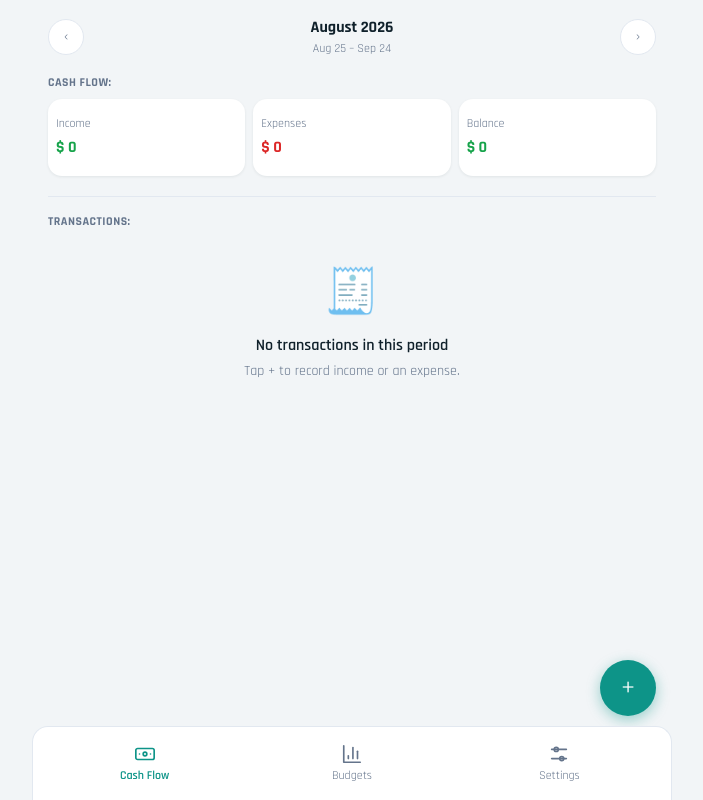
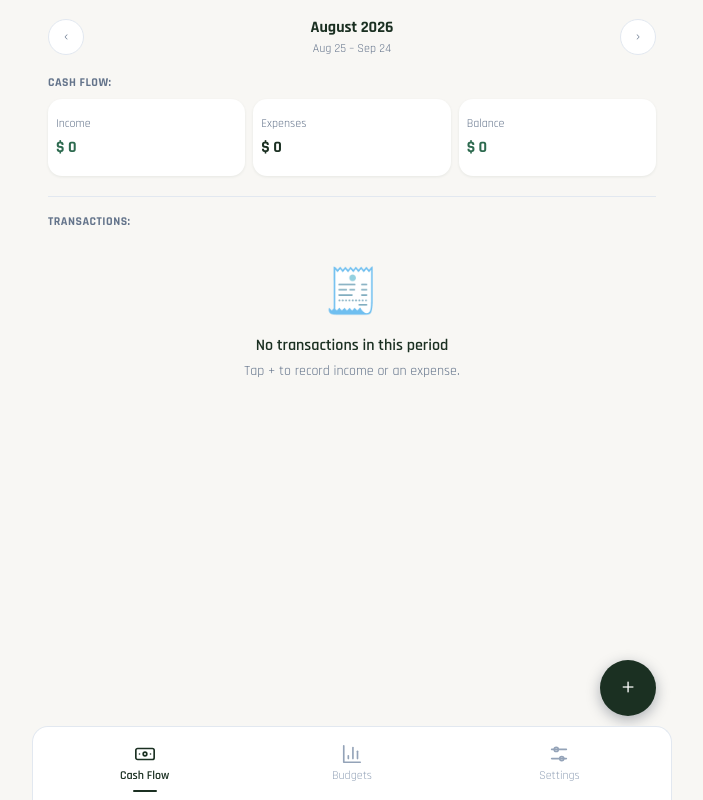
Before and after one commit to camichaves79/budget, a React (Vite) app: page / in a window 1280 px wide. Shown: the whole page, without its empty margins (288-991 px from the left). Built offline with nearby package versions, Linux system fonts and the light colour scheme.

Commit message:
Banknote palette: parchment canvas, engraving green ink, mint on-budget, copper over-budget; neutral expense amounts and tonal progress bars

```diff
--- a/index.html
+++ b/index.html
@@ -4,7 +4,7 @@
     <meta charset="UTF-8" />
     <link rel="icon" type="image/svg+xml" href="/favicon.svg" />
     <meta name="viewport" content="width=device-width, initial-scale=1.0, viewport-fit=cover" />
-    <meta name="theme-color" content="#0d9488" />
+    <meta name="theme-color" content="#1b3022" />
     <title>Budget — Personal Budget Tracker</title>
   </head>
   <body>
--- a/src/components/ProgressBar.tsx
+++ b/src/components/ProgressBar.tsx
@@ -1,7 +1,7 @@
 /**
- * Horizontal progress bar.
- * Default color is percentage-based: green up to 50%, yellow up to 95%,
- * red at 95% and beyond (including over-budget). Pass `color` to override.
+ * Horizontal progress bar with tonal (non traffic-light) states:
+ * mint fill 0–75%, engraving green 76–99%, copper at 100% and beyond.
+ * Pass `color` to override.
  */
 export function ProgressBar({
   value,
@@ -15,7 +15,7 @@ export function ProgressBar({
   const pct = max > 0 ? Math.min(100, Math.round((value / max) * 100)) : 0;
   const usage = max > 0 ? (value / max) * 100 : 0;
   const barColor =
-    color ?? (usage >= 95 ? 'var(--danger)' : usage > 50 ? 'var(--warning)' : 'var(--income)');
+    color ?? (usage >= 100 ? 'var(--terracotta)' : usage >= 76 ? 'var(--primary)' : 'var(--accent)');
   return (
     <div
       className="progress"
--- a/src/index.css
+++ b/src/index.css
@@ -24,19 +24,26 @@
 }
 
 :root {
-  --bg: #f2f5f7;
-  --surface: #ffffff;
-  --text: #10212b;
+  /* Core brand & base — "banknote" theme */
+  --primary: #1b3022; /* engraving green: nav, primary buttons, headings, ink */
+  --bg: #f8f7f4; /* parchment cream canvas */
+  --surface: #ffffff; /* cards, rows, sheets */
+  --text: #1b3022;
   --muted: #64748b;
   --border: #e2e8f0;
-  --accent: #0d9488;
-  --accent-soft: #ccfbf1;
-  --danger: #dc2626;
-  --danger-soft: #fee2e2;
-  --income: #16a34a;
-  --income-soft: #dcfce7;
-  --warning: #f59e0b;
-  --shadow: 0 1px 3px rgba(16, 33, 43, 0.08);
+  --tab-inactive: #94a3b8;
+  /* Budget status accents (tonal) */
+  --accent: #2d6a4f; /* mint security: on budget */
+  --accent-soft: #e9f2ed; /* mint tint */
+  --income: #2d6a4f; /* on-budget mint: positive/income */
+  --income-soft: #e9f2ed;
+  --warning: #d97706; /* dormant */
+  --danger: #e11d48; /* reserved for destructive actions */
+  --danger-soft: #ffe4e6;
+  --terracotta: #c05621; /* copper wax: over-budget accents */
+  --coral-soft: rgba(192, 86, 33, 0.15); /* soft copper tint: over-budget rows */
+  --neutral-tint: #f1f5f9; /* slate tint: expense emoji circles */
+  --shadow: 0 1px 3px rgba(27, 48, 34, 0.08);
   --radius: 14px;
   --font-sans: 'Rajdhani', 'Avenir Next Condensed', 'Arial Narrow', -apple-system, BlinkMacSystemFont, 'Segoe UI', Roboto, 'Helvetica Neue', Arial, sans-serif;
   /* Three-size scale: smallest legible (12) and up, all multiples of 2. */
@@ -89,7 +96,7 @@ textarea {
 button:focus-visible,
 input:focus-visible,
 select:focus-visible {
-  outline: 2px solid var(--accent);
+  outline: 2px solid var(--primary);
   outline-offset: 1px;
 }
 
@@ -158,6 +165,7 @@ select:focus-visible {
 }
 
 .tab {
+  position: relative;
   flex: 1;
   display: flex;
   flex-direction: column;
@@ -165,13 +173,26 @@ select:focus-visible {
   gap: 2px;
   padding: var(--pad-sm) 0;
   font-size: var(--fs-sm);
-  color: var(--muted);
+  color: var(--tab-inactive);
   border-radius: 10px;
 }
 
 .tab.active {
-  color: var(--accent);
+  color: var(--primary);
   font-weight: 600;
+}
+
+/* 2px accent bar under the active tab. */
+.tab.active::after {
+  content: '';
+  position: absolute;
+  bottom: 0;
+  left: 50%;
+  transform: translateX(-50%);
+  width: 24px;
+  height: 2px;
+  border-radius: 1px;
+  background: var(--primary);
 }
 
 @media (min-width: 768px) {
@@ -205,6 +226,7 @@ select:focus-visible {
 .card-head h3 {
   margin: 0;
   font-size: var(--fs-md);
+  color: var(--primary);
 }
 
 .section-title {
@@ -228,7 +250,7 @@ select:focus-visible {
 }
 
 .link-btn {
-  color: var(--accent);
+  color: var(--primary);
   font-weight: 600;
   font-size: var(--fs-md);
 }
@@ -276,11 +298,11 @@ select:focus-visible {
 }
 
 .expense {
-  color: var(--danger);
+  color: var(--text);
 }
 
 .over {
-  color: var(--danger);
+  color: var(--terracotta);
   font-weight: 600;
 }
 
@@ -307,6 +329,7 @@ select:focus-visible {
 
 .period-label strong {
   font-size: var(--fs-lg);
+  color: var(--primary);
 }
 
 .period-label span {
@@ -315,7 +338,7 @@ select:focus-visible {
 }
 
 .today-link {
-  color: var(--accent);
+  color: var(--primary);
   font-size: var(--fs-sm);
   font-weight: 600;
   margin-top: 2px;
@@ -352,8 +375,8 @@ select:focus-visible {
 }
 
 .btn-primary {
-  background: var(--accent);
-  border-color: var(--accent);
+  background: var(--primary);
+  border-color: var(--primary);
   color: #fff;
 }
 
@@ -390,14 +413,14 @@ select:focus-visible {
   width: 56px;
   height: 56px;
   border-radius: 50%;
-  background: var(--accent);
+  background: var(--primary);
   color: #fff;
   font-size: 28px;
   line-height: 1;
   display: flex;
   align-items: center;
   justify-content: center;
-  box-shadow: 0 4px 14px rgba(13, 148, 136, 0.4);
+  box-shadow: 0 4px 14px rgba(30, 41, 59, 0.35);
   z-index: 25;
 }
 
@@ -443,6 +466,7 @@ select:focus-visible {
 .sheet-head h2 {
   margin: 0;
   font-size: var(--fs-lg);
+  color: var(--primary);
 }
 
 @keyframes fade {
@@ -508,8 +532,8 @@ select.input {
 }
 
 .amount-input:focus-within {
-  border-color: var(--accent);
-  outline: 2px solid var(--accent);
+  border-color: var(--primary);
+  outline: 2px solid var(--primary);
   outline-offset: 0;
 }
 
@@ -570,7 +594,7 @@ select.input {
 }
 
 .segmented .expense.active {
-  color: var(--danger);
+  color: var(--text);
 }
 
 .segmented .income.active {
@@ -586,9 +610,9 @@ select.input {
 /* ---------- Progress ---------- */
 
 .progress {
-  height: 8px;
+  height: 6px;
   border-radius: 999px;
-  background: var(--bg);
+  background: var(--border); /* ultra-clean thin slate track */
   overflow: hidden;
 }
 
@@ -641,8 +665,14 @@ select.input {
 
 .over-chip {
   font-size: var(--fs-sm);
-  color: var(--danger);
+  color: var(--terracotta);
   font-weight: 600;
+}
+
+/* Over-budget row: soft coral tint on the row background, no neon. */
+.over-budget-row {
+  background: var(--coral-soft);
+  border-radius: 10px;
 }
 
 .row-emoji {
@@ -739,7 +769,7 @@ select.input {
 }
 
 .tx-amount.expense {
-  color: var(--danger);
+  color: var(--text);
 }
 
 .tx-amount.income {
--- a/src/pages/Budgets.tsx
+++ b/src/pages/Budgets.tsx
@@ -69,12 +69,12 @@ export function Budgets({
                 <button
                   key={cat.id}
                   type="button"
-                  className="budget-row budget-row-btn"
+                  className={s > limit ? 'budget-row budget-row-btn over-budget-row' : 'budget-row budget-row-btn'}
                   onClick={() => setEditing(cat)}
                 >
                   <div className="budget-row-head">
                     <span className="budget-name">
-                      <span className="row-emoji" style={{ background: `${cat.color}1f` }}>
+                      <span className="row-emoji" style={{ background: 'var(--neutral-tint)' }}>
                         {cat.emoji}
                       </span>
                       {cat.name}
@@ -102,7 +102,7 @@ export function Budgets({
                 >
                   <div className="budget-row-head">
                     <span className="budget-name">
-                      <span className="row-emoji" style={{ background: `${cat.color}1f` }}>
+                      <span className="row-emoji" style={{ background: 'var(--neutral-tint)' }}>
                         {cat.emoji}
                       </span>
                       {cat.name}
--- a/src/pages/Dashboard.tsx
+++ b/src/pages/Dashboard.tsx
@@ -103,7 +103,9 @@ export function Dashboard({
                       <button key={t.id} type="button" className="tx-row" onClick={() => openEdit(t)}>
                         <span
                           className="tx-emoji"
-                          style={{ background: `${cat?.color ?? '#94a3b8'}1f` }}
+                          style={{
+                            background: t.type === 'income' ? 'var(--income-soft)' : 'var(--neutral-tint)',
+                          }}
                         >
                           {cat?.emoji ?? '❓'}
                         </span>
--- a/src/pages/Settings.tsx
+++ b/src/pages/Settings.tsx
@@ -273,7 +273,10 @@ function CategoryGroup({
       {cats.map((c) => (
         <div key={c.id} className="cat-row">
           <button type="button" className="cat-main" onClick={() => onEdit(c)}>
-            <span className="row-emoji" style={{ background: `${c.color}1f` }}>
+            <span
+              className="row-emoji"
+              style={{ background: c.kind === 'income' ? 'var(--income-soft)' : 'var(--neutral-tint)' }}
+            >
               {c.emoji}
             </span>
             <span className="tx-name">{c.name}</span>
```
Also changed, not shown: public/favicon.svg, 1 other file (tests, documents, lock files or other folders).
